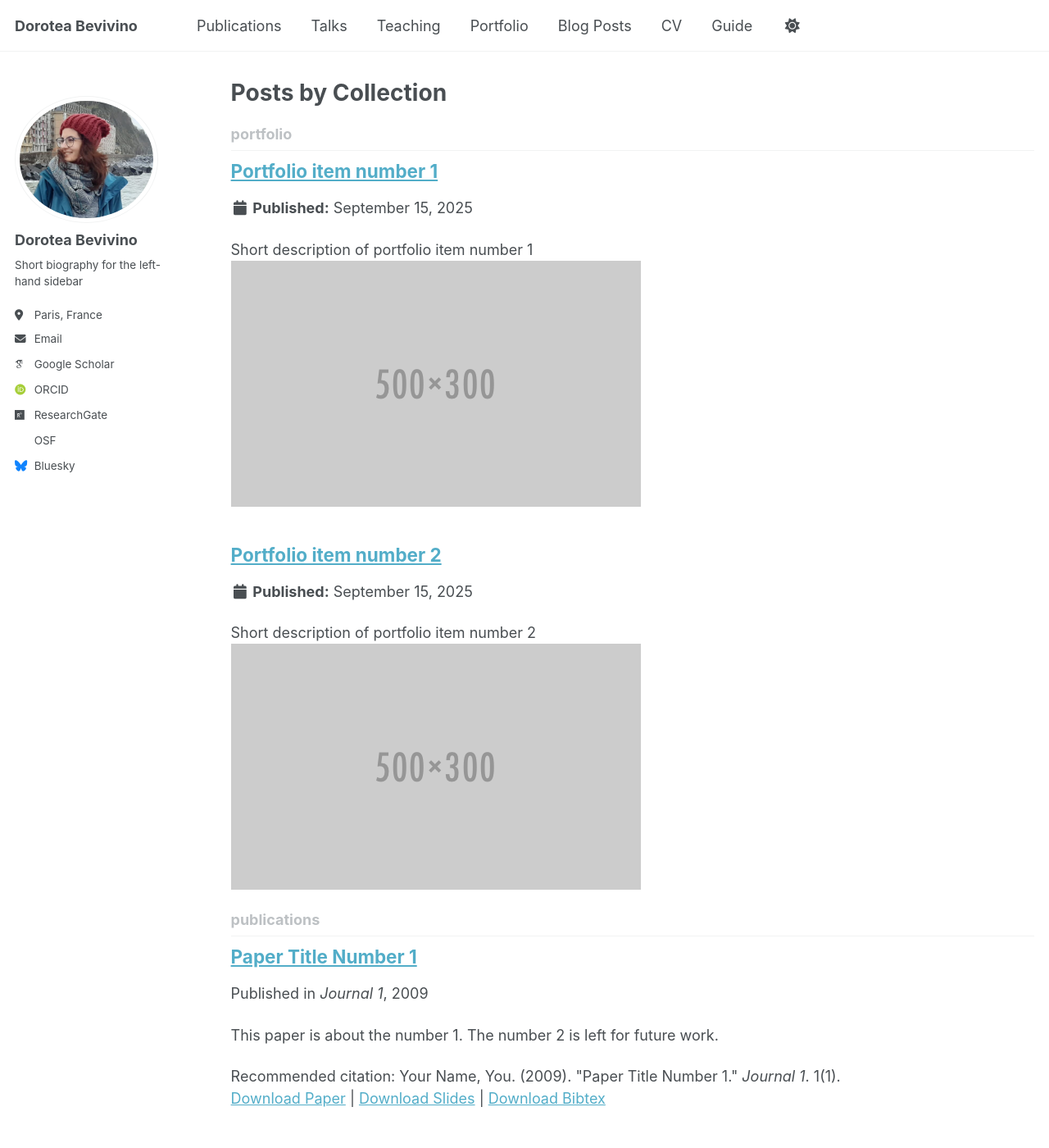
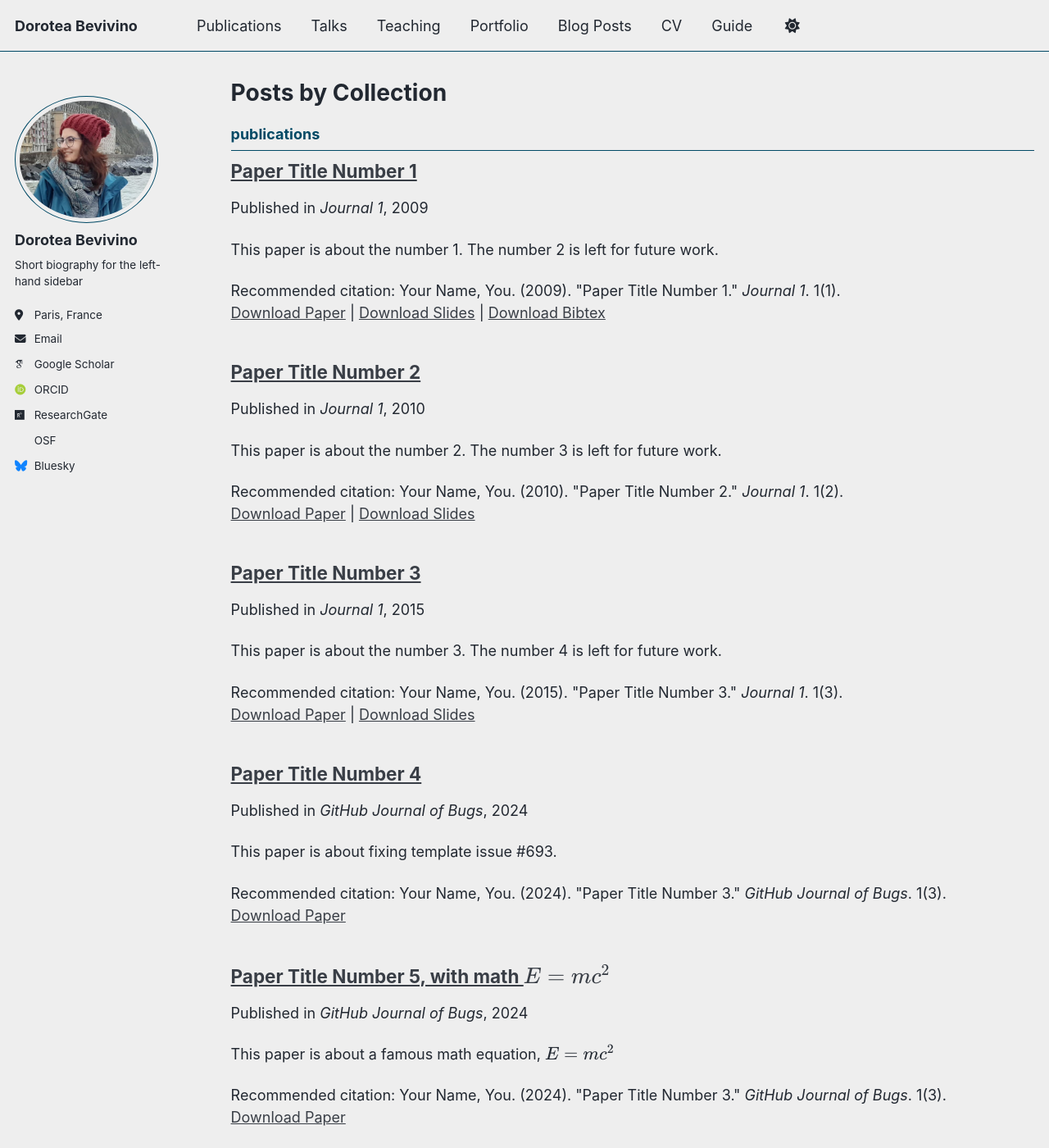
Before and after one commit to dbevivino/dbevivino.github.io, a Jekyll site: the page built from _pages/collection-archive.html, in a window 1280 px wide and 1400 px high. Shown: the whole window at 82% size. Built offline with Jekyll 4.4.1, drawn with Linux system fonts in a browser that asks for light colours; some web fonts are replaced; a script that is not in the unit is left out; some of the changed lines change nothing that is shown.

Commit message:
Update skeleton

```diff
--- a/_config.yml
+++ b/_config.yml
@@ -8,12 +8,12 @@
 
 # Basic Site Settings
 locale                   : "en-US"
-site_theme               : "default" # Currently available options are "default", "air"
+site_theme               : "air" # Currently available options are "default", "air"
 title                    : "Dorotea Bevivino"
 title_separator          : "-"
 name                     : &name "Dorotea Bevivino"
 description              : &description "personal description"
-url                      : https://dbevivino.github.io/test2/ # the base hostname & protocol for your site e.g. "https://[your GitHub username].github.io" or if you already have some other page hosted on Github then use "https://[your GitHub username].github.io/[Your Repo Name]"
+url                      : https://dbevivino.github.io/test2 # the base hostname & protocol for your site e.g. "https://[your GitHub username].github.io" or if you already have some other page hosted on Github then use "https://[your GitHub username].github.io/[Your Repo Name]"
 baseurl                  : "" # the subpath of your site, e.g. "/blog"
 repository               : "academicpages/academicpages.github.io"
 
@@ -225,7 +225,7 @@
     output: true
     permalink: /:collection/:path/
   portfolio:
-    output: true
+    output: false
     permalink: /:collection/:path/
   talks:
     output: true
```
